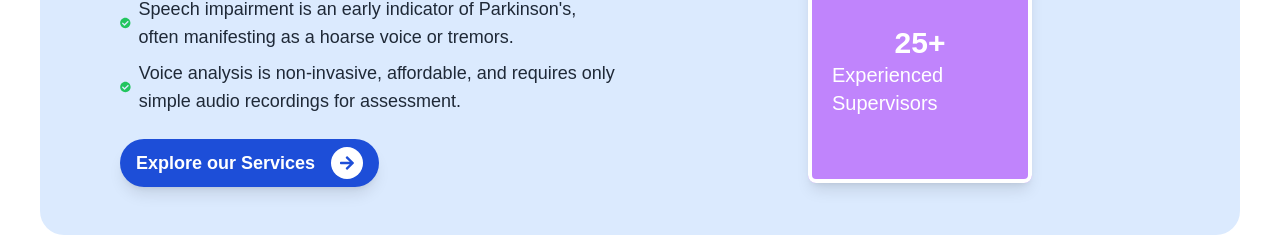
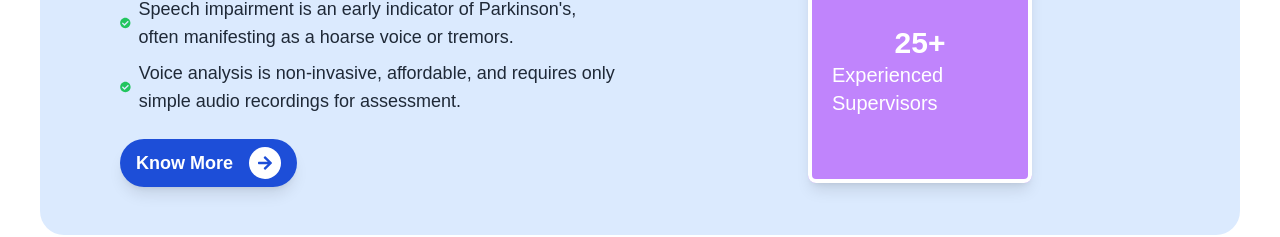
Before and after one commit to Ron111104/fluencytrack-frontend, a Next.js app: page / in a window 1280 px wide. Shown: the part 1305-1542 px from the top of the page. Built offline with nearby package versions, Linux system fonts and the light colour scheme; no server answers.

Commit message:
Updated about section

```diff
--- a/components/About.js
+++ b/components/About.js
@@ -1,6 +1,7 @@
 import { FaCheckCircle, FaArrowRight } from 'react-icons/fa';
 import { motion } from 'framer-motion';
 import { useEffect, useState } from 'react';
+import Link from 'next/link';
 
 const About = () => {
   const [therapistCount, setTherapistCount] = useState(0);
@@ -26,14 +27,6 @@ const About = () => {
       clearInterval(supervisorInterval);
     };
   }, []);
-
-  // Function to scroll down to services section
-  const scrollToServices = () => {
-    const servicesSection = document.getElementById('services');
-    if (servicesSection) {
-      servicesSection.scrollIntoView({ behavior: 'smooth' });
-    }
-  };
 
   return (
     <div className="bg-white lg:mt-16 lg:py-12">
@@ -72,7 +65,7 @@ const About = () => {
               </ul>
             </div>
 
-            {/* Know More Button */}
+            {/* Know More Button with Link */}
             <motion.div
               className="mt-4 inline-block"
               initial={{ x: 0, opacity: 0 }}
@@ -80,15 +73,14 @@ const About = () => {
               transition={{ duration: 0.8 }}
               viewport={{ once: false }}
             >
-              <div
-                onClick={scrollToServices}
-                className="flex items-center space-x-4 bg-blue-700 text-white px-4 py-2 rounded-full shadow-lg cursor-pointer"
-              >
-                <span className="text-lg font-bold">Explore our Services</span>
+              <Link href="/knowmore">
+                <div className="flex items-center space-x-4 bg-blue-700 text-white px-4 py-2 rounded-full shadow-lg cursor-pointer">
+                  <span className="text-lg font-bold">Know More</span>
                   <div className="bg-white text-blue-700 p-2 rounded-full">
                     <FaArrowRight />
                   </div>
                 </div>
+              </Link>
             </motion.div>
           </div>
 
```
Lines whose indentation alone changed are shown as unchanged.
